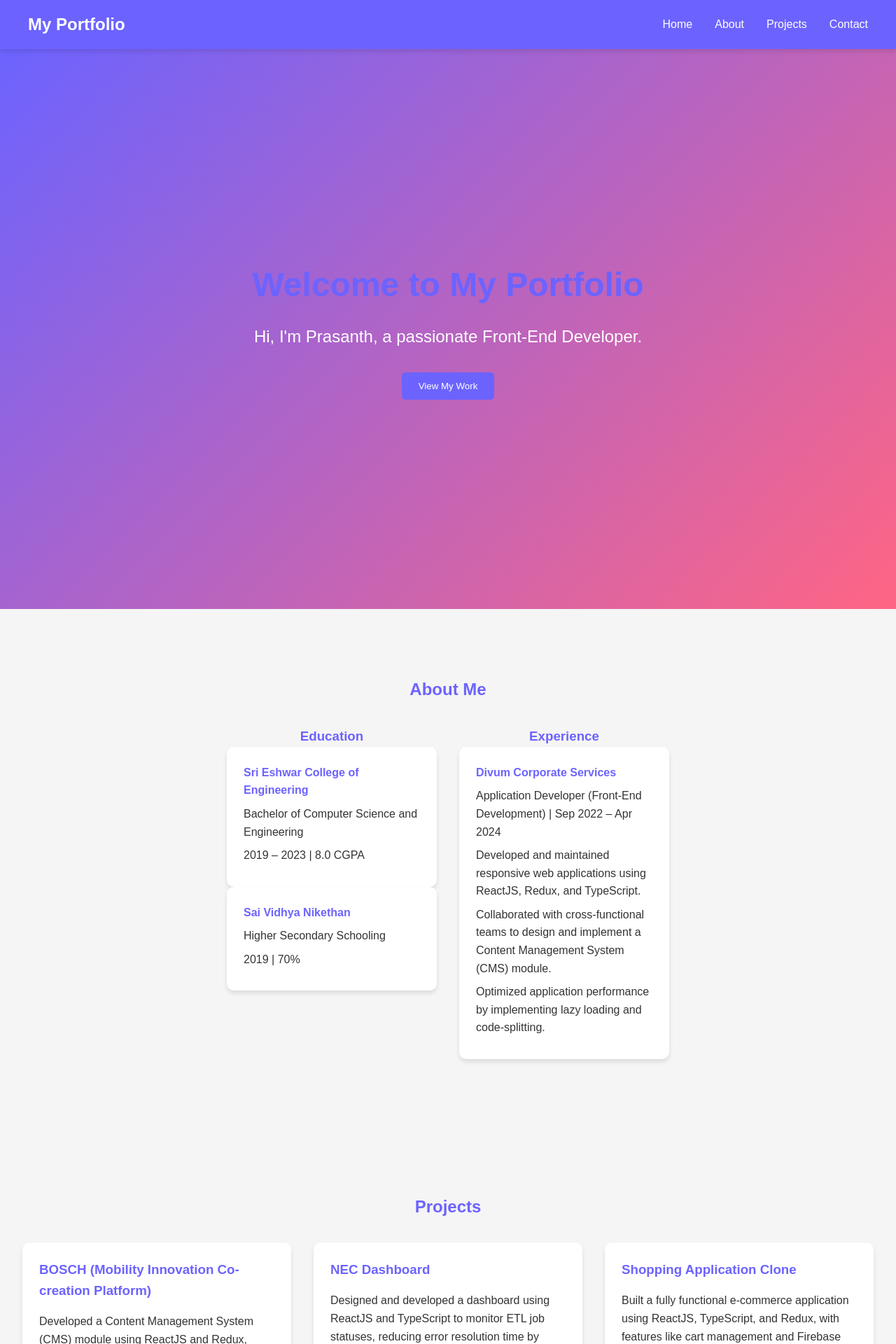
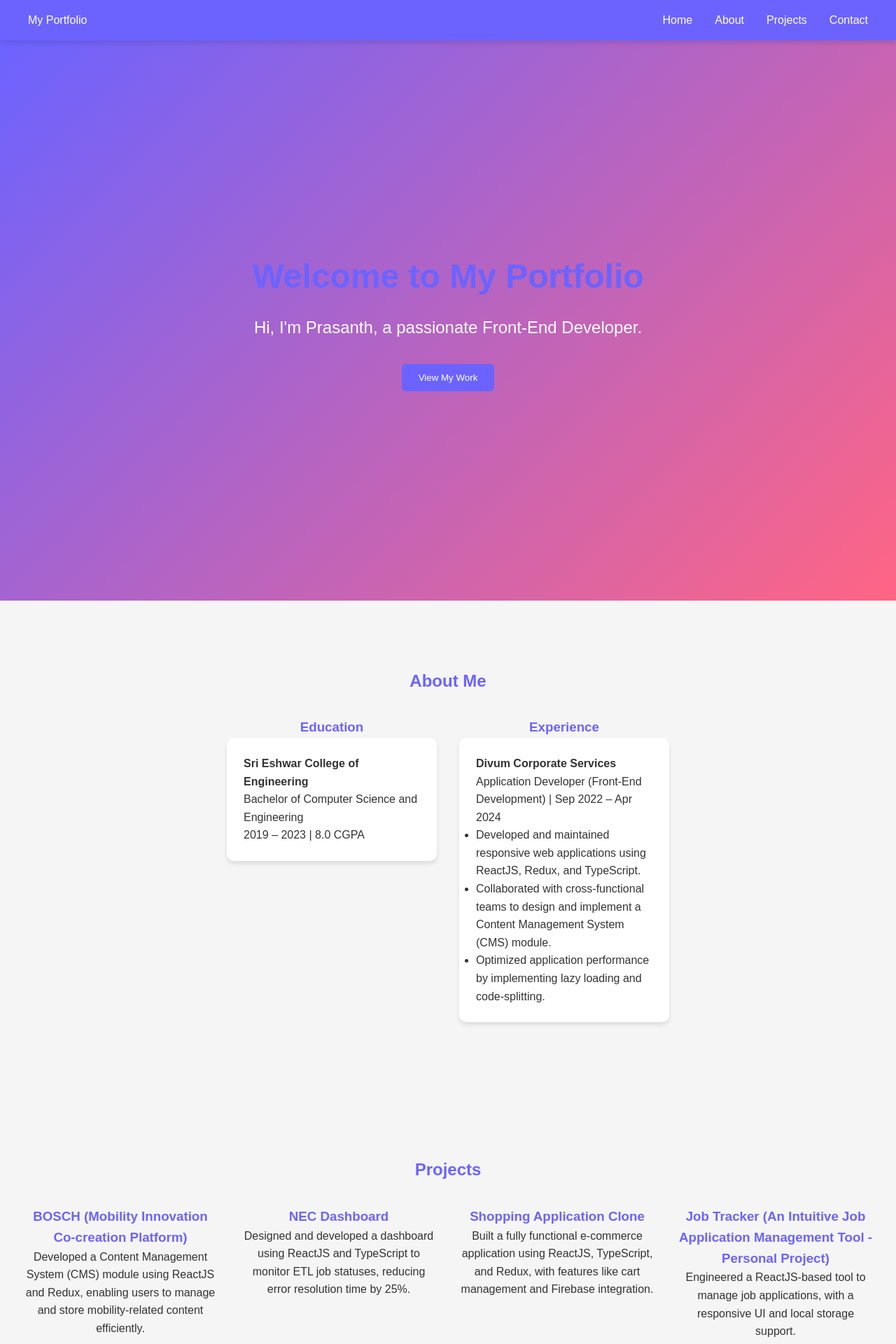
Before and after one commit to Prasanth2706/portfolio-website_, a React (Create React App) app: page / in a window 1280 px wide. Shown: the top 1920 px of the page at 70% size. Built offline with nearby package versions, Linux system fonts and the light colour scheme.

Commit message:
Added new job and ui changes

```diff
--- a/src/App.css
+++ b/src/App.css
@@ -158,6 +158,8 @@ button:hover {
   display: flex;
   justify-content: center;
   align-items: center;
+  padding: 2rem;
+  text-align: center;
 }
 
 .home-content h1 {
@@ -183,46 +185,16 @@ button:hover {
   padding: 1.5rem;
   border-radius: 10px;
   box-shadow: 0 4px 6px rgba(0, 0, 0, 0.1);
-  width: 300px;
+  width: 100%;
+  max-width: 300px;
   text-align: left;
-}
-
-.card h4 {
-  color: var(--primary-color);
-  margin-bottom: 0.5rem;
-}
-
-.card p {
-  margin-bottom: 0.5rem;
-}
-
-.card ul {
-  list-style: none;
-  padding: 0;
-}
-
-.card ul li {
-  margin-bottom: 0.5rem;
 }
 
 .project-list {
   display: grid;
-  grid-template-columns: repeat(auto-fit, minmax(300px, 1fr));
+  grid-template-columns: repeat(auto-fit, minmax(280px, 1fr));
   gap: 2rem;
   margin-top: 2rem;
-}
-
-.project-card {
-  background: var(--white);
-  padding: 1.5rem;
-  border-radius: 10px;
-  box-shadow: 0 4px 6px rgba(0, 0, 0, 0.1);
-  text-align: left;
-}
-
-.project-card h3 {
-  color: var(--primary-color);
-  margin-bottom: 1rem;
 }
 
 .contact form {
@@ -272,17 +244,6 @@ footer {
   margin: 0 auto;
 }
 
-.navbar-logo {
-  font-size: 1.5rem;
-  font-weight: bold;
-  cursor: pointer;
-}
-
-.navbar-logo a {
-  color: var(--white);
-  text-decoration: none;
-}
-
 .menu-icon {
   display: none;
   font-size: 1.5rem;
@@ -293,10 +254,6 @@ footer {
   list-style: none;
   display: flex;
   gap: 2rem;
-}
-
-.nav-menu li {
-  cursor: pointer;
 }
 
 .nav-menu li a {
@@ -332,4 +289,16 @@ footer {
   .nav-menu.active {
     transform: translateY(0);
   }
+
+  .home-content h1 {
+    font-size: 2.5rem;
+  }
+
+  .home-content p {
+    font-size: 1.2rem;
+  }
+
+  section {
+    padding: 4rem 1rem;
+  }
 }
--- a/src/Components/Navbar.jsx
+++ b/src/Components/Navbar.jsx
@@ -1,6 +1,6 @@
 import React, { useState } from "react";
 import { FaBars, FaTimes } from "react-icons/fa";
-import { motion } from "framer-motion";
+import { motion, AnimatePresence } from "framer-motion";
 import { Link } from "react-scroll";
 
 const Navbar = () => {
@@ -11,61 +11,61 @@ const Navbar = () => {
   };
 
   return (
-    <nav className="navbar">
-      <div className="navbar-container">
+    <nav className="navbar fixed top-0 left-0 w-full bg-primary text-white shadow-md z-50">
+      <div className="navbar-container flex justify-between items-center max-w-6xl mx-auto p-4">
         {/* Logo */}
         <motion.div
-          className="navbar-logo"
+          className="navbar-logo text-xl font-bold cursor-pointer"
           initial={{ opacity: 0, x: -50 }}
           animate={{ opacity: 1, x: 0 }}
           transition={{ duration: 0.5 }}
         >
-          <Link to="home" smooth={true} duration={500}>
+          <Link to="home" smooth={true} duration={500} className="cursor-pointer">
             My Portfolio
           </Link>
         </motion.div>
 
         {/* Hamburger Menu Icon (Mobile) */}
-        <div className="menu-icon" onClick={toggleMenu}>
+        <div className="menu-icon md:hidden text-2xl cursor-pointer" onClick={toggleMenu}>
           {isOpen ? <FaTimes /> : <FaBars />}
         </div>
 
         {/* Menu Items */}
-        <ul className={`nav-menu ${isOpen ? "active" : ""}`}>
+        <ul className="nav-menu hidden md:flex gap-6 text-lg">
+          {['home', 'about', 'projects', 'contact'].map((item) => (
             <motion.li
+              key={item}
               whileHover={{ scale: 1.1 }}
               whileTap={{ scale: 0.9 }}
             >
-            <Link to="home" smooth={true} duration={500} onClick={toggleMenu}>
-              Home
+              <Link to={item} smooth={true} duration={500} className="cursor-pointer">
+                {item.charAt(0).toUpperCase() + item.slice(1)}
               </Link>
             </motion.li>
-          <motion.li
-            whileHover={{ scale: 1.1 }}
-            whileTap={{ scale: 0.9 }}
-          >
-            <Link to="about" smooth={true} duration={500} onClick={toggleMenu}>
-              About
-            </Link>
-          </motion.li>
-          <motion.li
-            whileHover={{ scale: 1.1 }}
-            whileTap={{ scale: 0.9 }}
-          >
-            <Link to="projects" smooth={true} duration={500} onClick={toggleMenu}>
-              Projects
-            </Link>
-          </motion.li>
-          <motion.li
-            whileHover={{ scale: 1.1 }}
-            whileTap={{ scale: 0.9 }}
-          >
-            <Link to="contact" smooth={true} duration={500} onClick={toggleMenu}>
-              Contact
-            </Link>
-          </motion.li>
+          ))}
         </ul>
       </div>
+
+      {/* Mobile Menu */}
+      <AnimatePresence>
+        {isOpen && (
+          <motion.div
+            initial={{ opacity: 0, y: -20 }}
+            animate={{ opacity: 1, y: 0 }}
+            exit={{ opacity: 0, y: -20 }}
+            transition={{ duration: 0.3 }}
+            className="absolute top-16 left-0 w-full bg-primary text-white p-6 flex flex-col items-center gap-6 md:hidden"
+          >
+            {['home', 'about', 'projects', 'contact'].map((item) => (
+              <motion.div key={item} whileHover={{ scale: 1.1 }} whileTap={{ scale: 0.9 }}>
+                <Link to={item} smooth={true} duration={500} onClick={toggleMenu} className="cursor-pointer text-lg">
+                  {item.charAt(0).toUpperCase() + item.slice(1)}
+                </Link>
+              </motion.div>
+            ))}
+          </motion.div>
+        )}
+      </AnimatePresence>
     </nav>
   );
 };
--- a/src/Data.js
+++ b/src/Data.js
@@ -7,12 +7,6 @@ export const resumeData = {
       degree: "Bachelor of Computer Science and Engineering",
       duration: "2019 – 2023",
       score: "8.0 CGPA",
-      },
-      {
-        institution: "Sai Vidhya Nikethan",
-        degree: "Higher Secondary Schooling",
-        duration: "2019",
-        score: "70%",
     },
   ],
   experience: [
@@ -54,5 +48,11 @@ export const resumeData = {
       description:
         "Built a fully functional e-commerce application using ReactJS, TypeScript, and Redux, with features like cart management and Firebase integration.",
     },
+    {
+      title:
+        "Job Tracker (An Intuitive Job Application Management Tool - Personal Project)",
+      description:
+        "Engineered a ReactJS-based tool to manage job applications, with a responsive UI and local storage support. ",
+    },
   ],
 };
--- /dev/null
+++ b/styles.css
@@ -0,0 +1,43 @@
+/* ...existing code... */
+#projects {
+  padding: 2rem;
+  background-color: #f9f9f9;
+  text-align: center;
+}
+
+.project {
+  margin: 1.5rem 0;
+  padding: 1rem;
+  border: 1px solid #ddd;
+  border-radius: 8px;
+  background-color: #fff;
+  box-shadow: 0 4px 6px rgba(0, 0, 0, 0.1);
+}
+
+.project h3 {
+  font-size: 1.5rem;
+  color: #333;
+}
+
+.project p {
+  font-size: 1rem;
+  color: #666;
+}
+
+.project-button {
+  display: inline-block;
+  margin-top: 1rem;
+  padding: 0.5rem 1rem;
+  font-size: 1rem;
+  color: #fff;
+  background-color: #007bff;
+  border: none;
+  border-radius: 4px;
+  text-decoration: none;
+  transition: background-color 0.3s ease;
+}
+
+.project-button:hover {
+  background-color: #0056b3;
+}
+/* ...existing code... */
```
Lines whose indentation alone changed are shown as unchanged.
